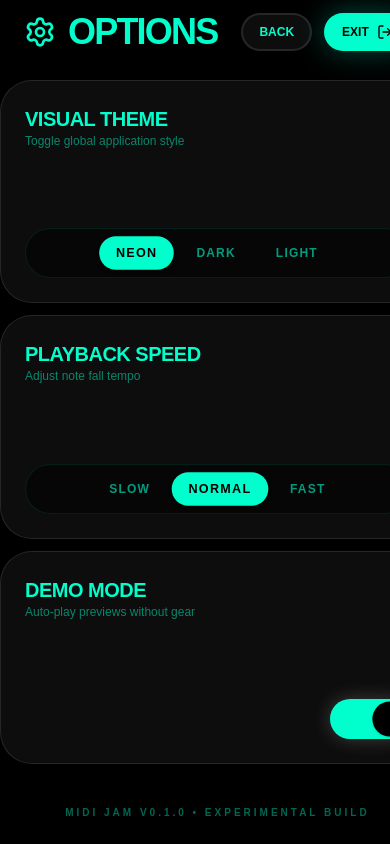
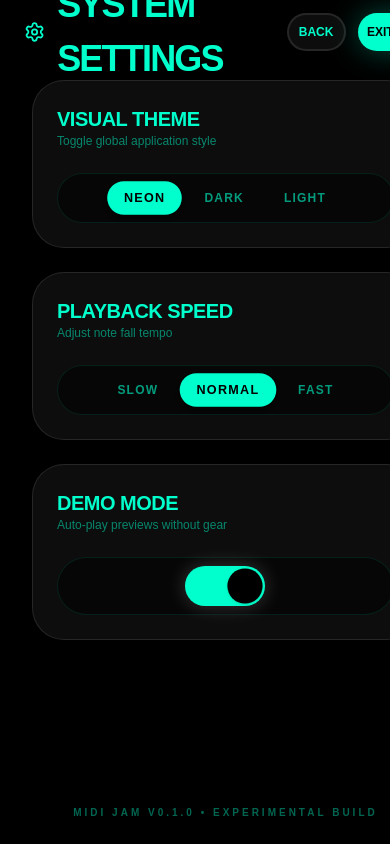
Before and after one commit to hongy20/midi-jam, a Next.js app: page /options in a window 390 px wide. Built offline with nearby package versions, Linux system fonts and the light colour scheme.

Commit message:
refactor(options): apply new coding patterns and UI architecture

```diff
--- a/src/app/options/page.tsx
+++ b/src/app/options/page.tsx
@@ -11,33 +11,41 @@ import { useAppContext } from "@/context/app-context";
 import { useTheme } from "@/context/theme-context";
 import { useNavigation } from "@/hooks/use-navigation";
 
-const BackButton = () => {
+function SettingItem({
+  title,
+  description,
+  children,
+}: {
+  title: string;
+  description: string;
+  children: React.ReactNode;
+}) {
+  return (
+    <div className="bg-[var(--ui-card-bg)] backdrop-blur-md border border-[var(--ui-card-border)] p-6 sm:p-8 rounded-[var(--ui-card-radius)] flex flex-col sm:flex-row items-start sm:items-center justify-between gap-6 hover:bg-foreground/10 transition-colors">
+      <div className="flex flex-col flex-1">
+        <span className="text-xl sm:text-2xl font-bold uppercase tracking-tight">
+          {title}
+        </span>
+        <span className="text-foreground/50 text-xs sm:text-sm font-medium">
+          {description}
+        </span>
+      </div>
+      <div className="flex items-center gap-2 sm:gap-4 flex-wrap bg-background/50 p-2 rounded-full border border-foreground/10 self-stretch sm:self-auto justify-center">
+        {children}
+      </div>
+    </div>
+  );
+}
+
+function OptionsContent() {
   const { goBack, toHome } = useNavigation();
   const searchParams = useSearchParams();
-  const from = searchParams.get("from") || "/";
+  const from = searchParams.get("from") ?? "/";
 
-  return (
-    <>
-      <Button variant="secondary" onClick={() => goBack(from)} size="sm">
-        BACK
-      </Button>
-      <Button
-        variant="primary"
-        onClick={toHome}
-        size="sm"
-        icon={LogOut}
-        iconPosition="right"
-      >
-        EXIT
-      </Button>
-    </>
-  );
-};
-
-export default function OptionsPage() {
   const { theme, setTheme } = useTheme();
-  const { options } = useAppContext();
-  const { speed, setSpeed, demoMode, setDemoMode } = options;
+  const {
+    options: { speed, setSpeed, demoMode, setDemoMode },
+  } = useAppContext();
 
   const themeOptions = ["neon", "dark", "light"] as const;
   const speedOptions = [
@@ -49,28 +57,28 @@ export default function OptionsPage() {
   return (
     <PageLayout
       header={
-        <PageHeader title="Options" icon={Settings}>
-          <Suspense>
-            <BackButton />
-          </Suspense>
+        <PageHeader title="System Settings" icon={Settings}>
+          <Button variant="secondary" onClick={() => goBack(from)} size="sm">
+            Back
+          </Button>
+          <Button
+            variant="primary"
+            onClick={() => toHome()}
+            size="sm"
+            icon={LogOut}
+            iconPosition="right"
+          >
+            Exit
+          </Button>
         </PageHeader>
       }
       footer={<PageFooter>Midi Jam v0.1.0 • Experimental Build</PageFooter>}
     >
-      <main
-        className={`w-full h-full grid grid-cols-1 gap-3 sm:gap-6 overflow-y-auto py-4`}
+      <main className="w-full h-full flex flex-col gap-6 py-4 px-8 max-w-5xl mx-auto overflow-y-auto">
+        <SettingItem
+          title="Visual Theme"
+          description="Toggle global application style"
         >
-        {/* Setting Item: Theme */}
-        <div className="bg-[var(--ui-card-bg)] backdrop-blur-md border border-[var(--ui-card-border)] p-6 sm:p-8 rounded-[var(--ui-card-radius)] flex flex-col sm:flex-row items-start sm:items-center justify-between gap-6 hover:bg-foreground/10 transition-colors">
-          <div className="flex flex-col flex-1">
-            <span className="text-xl sm:text-2xl font-bold uppercase tracking-tight">
-              Visual Theme
-            </span>
-            <span className="text-foreground/50 text-xs sm:text-sm font-medium">
-              Toggle global application style
-            </span>
-          </div>
-          <div className="flex items-center gap-2 sm:gap-4 flex-wrap bg-background/50 p-2 rounded-full border border-foreground/10 self-stretch sm:self-auto justify-center">
           {themeOptions.map((opt) => (
             <button
               key={opt}
@@ -85,20 +93,12 @@ export default function OptionsPage() {
               {opt}
             </button>
           ))}
-          </div>
-        </div>
+        </SettingItem>
 
-        {/* Setting Item: Speed */}
-        <div className="bg-[var(--ui-card-bg)] backdrop-blur-md border border-[var(--ui-card-border)] p-6 sm:p-8 rounded-[var(--ui-card-radius)] flex flex-col sm:flex-row items-start sm:items-center justify-between gap-6 hover:bg-foreground/10 transition-colors">
-          <div className="flex flex-col flex-1">
-            <span className="text-xl sm:text-2xl font-bold uppercase tracking-tight">
-              Playback Speed
-            </span>
-            <span className="text-foreground/50 text-xs sm:text-sm font-medium">
-              Adjust note fall tempo
-            </span>
-          </div>
-          <div className="flex items-center gap-2 sm:gap-4 flex-wrap bg-background/50 p-2 rounded-full border border-foreground/10 self-stretch sm:self-auto justify-center">
+        <SettingItem
+          title="Playback Speed"
+          description="Adjust note fall tempo"
+        >
           {speedOptions.map((opt) => (
             <button
               key={opt.label}
@@ -113,19 +113,12 @@ export default function OptionsPage() {
               {opt.label}
             </button>
           ))}
-          </div>
-        </div>
+        </SettingItem>
 
-        {/* Setting Item: Demo Mode */}
-        <div className="bg-[var(--ui-card-bg)] backdrop-blur-md border border-[var(--ui-card-border)] p-6 sm:p-8 rounded-[var(--ui-card-radius)] flex flex-col sm:flex-row items-start sm:items-center justify-between gap-6 hover:bg-foreground/10 transition-colors">
-          <div className="flex flex-col flex-1">
-            <span className="text-xl sm:text-2xl font-bold uppercase tracking-tight">
-              Demo Mode
-            </span>
-            <span className="text-foreground/50 text-xs sm:text-sm font-medium">
-              Auto-play previews without gear
-            </span>
-          </div>
+        <SettingItem
+          title="Demo Mode"
+          description="Auto-play previews without gear"
+        >
           <button
             type="button"
             onClick={() => setDemoMode(!demoMode)}
@@ -143,8 +136,16 @@ export default function OptionsPage() {
               }`}
             />
           </button>
-        </div>
+        </SettingItem>
       </main>
     </PageLayout>
   );
 }
+
+export default function OptionsPage() {
+  return (
+    <Suspense>
+      <OptionsContent />
+    </Suspense>
+  );
+}
```
Also changed, not shown: 1 other file (tests, documents, lock files or other folders). Lines whose indentation alone changed are shown as unchanged.
